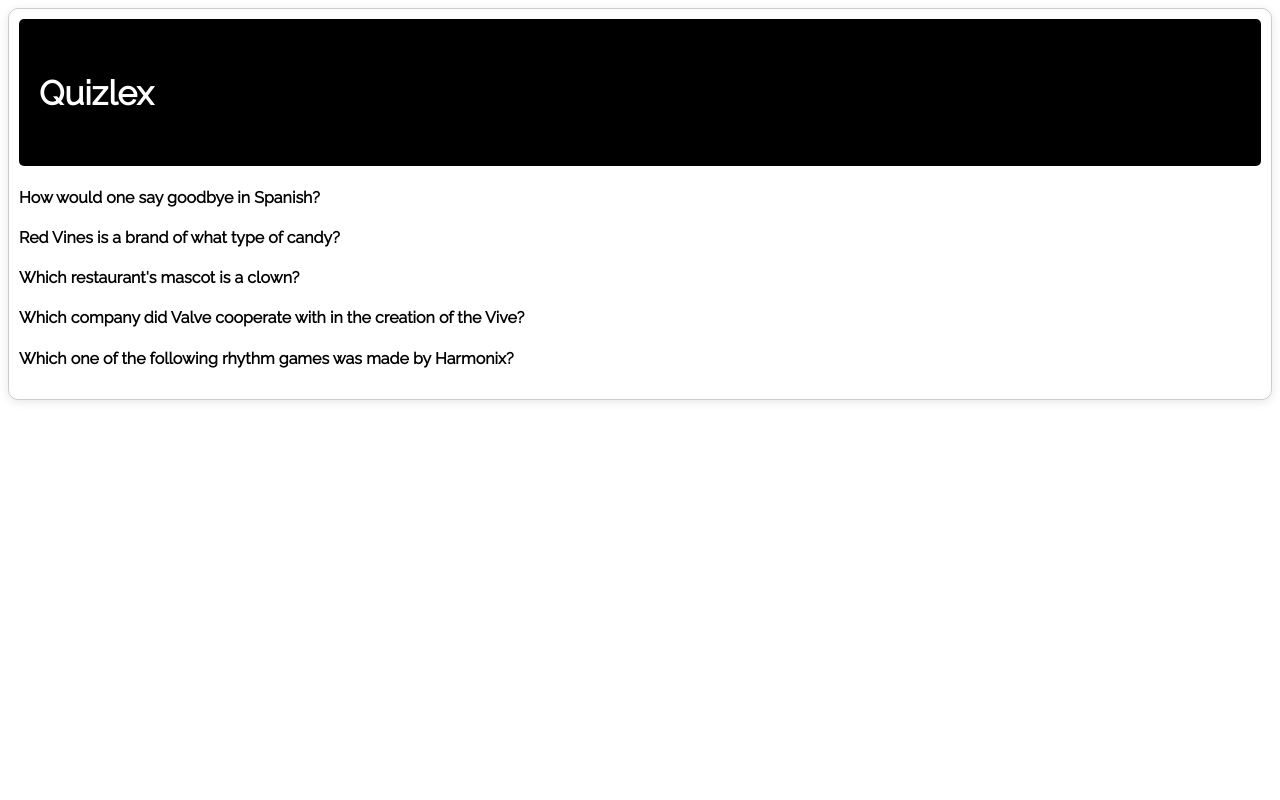
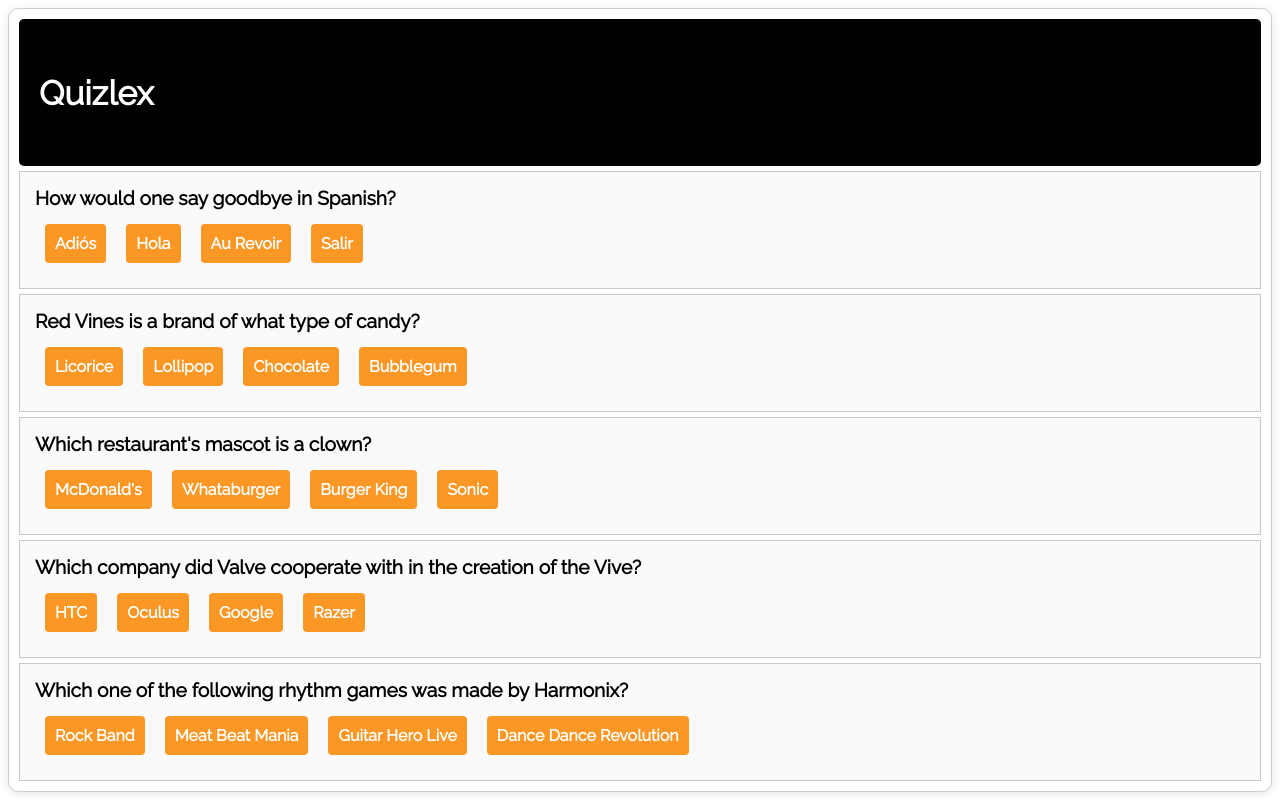
Before and after one commit to Susan56789/Quizlex, a React (Create React App) app: page / in a window 1280 px wide. Built offline with nearby package versions, Linux system fonts and the light colour scheme.

Commit message:
added question box component

```diff
--- a/src/App.js
+++ b/src/App.js
@@ -1,6 +1,7 @@
 import React, { Component } from 'react';
 import './assets/style.css';
 import quizService from './quizService';
+import QuestionBox from './components/QuestionBox';
 
  class App extends Component {
 
@@ -27,8 +28,13 @@
           <h3>Quizlex</h3>
         </div>
         {
-          this.state.questionBank.length > 0 && this.state.questionBank.map(({question, answers, correct, questionId}) =>
-            <h4>{question}</h4>
+          this.state.questionBank.length > 0 && this.state.questionBank.map(({question, answers, correct, questionId}) =>(
+            <QuestionBox
+            question={question}
+            options={answers}
+            key={questionId}
+            />
+          )
           )
         }
 
```
